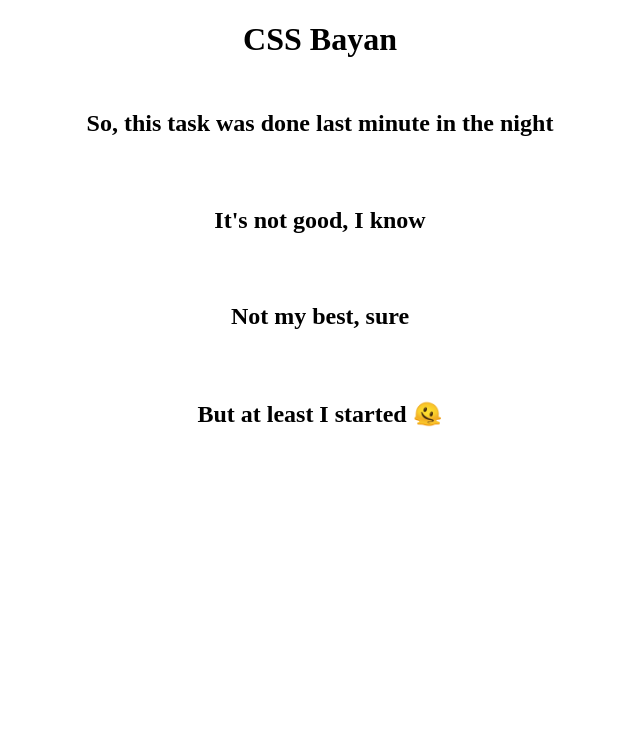
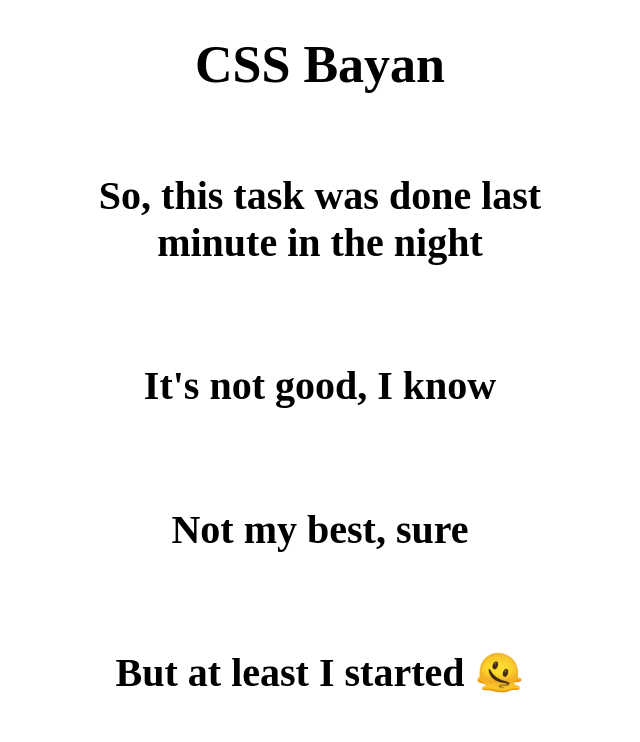
Before and after one commit to YurchenkoValentin/cssBayan, a plain HTML site: page cssBayan/index.html in a window 1280 px wide. Shown: the whole page, without its empty margins (320-960 px from the left). Drawn offline with Linux system fonts and the light colour scheme.

Commit message:
feat: add styles (Sun, March 12, 2023 22:45 PM)

```diff
--- a/cssBayan/style.css
+++ b/cssBayan/style.css
@@ -3,6 +3,14 @@ img {
   display: flex;
   justify-content: center;
   align-items: center;
+}
+
+h1 {
+  font-size: 52px;
+}
+
+h2 {
+  font-size: 40px;
 }
 
 .header-main {
```
